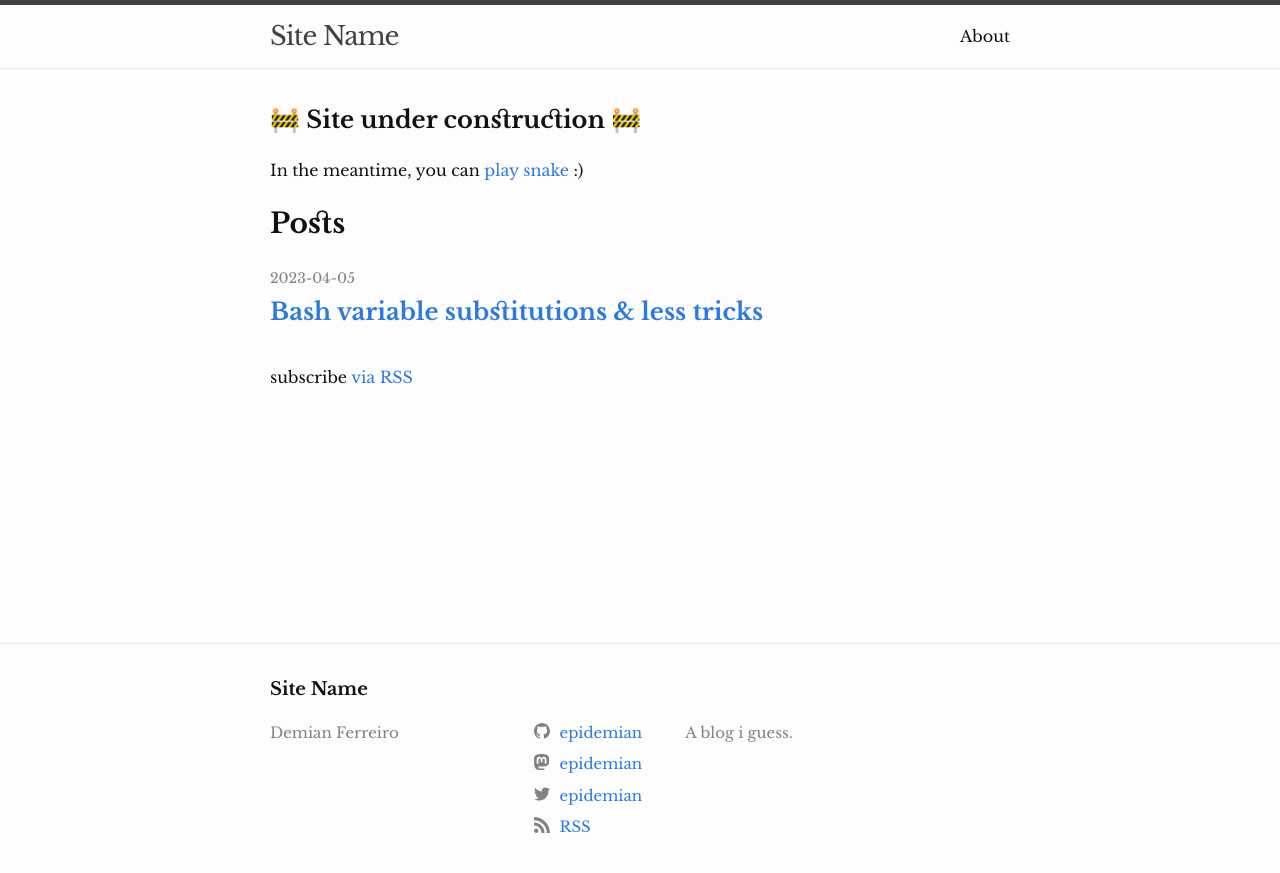
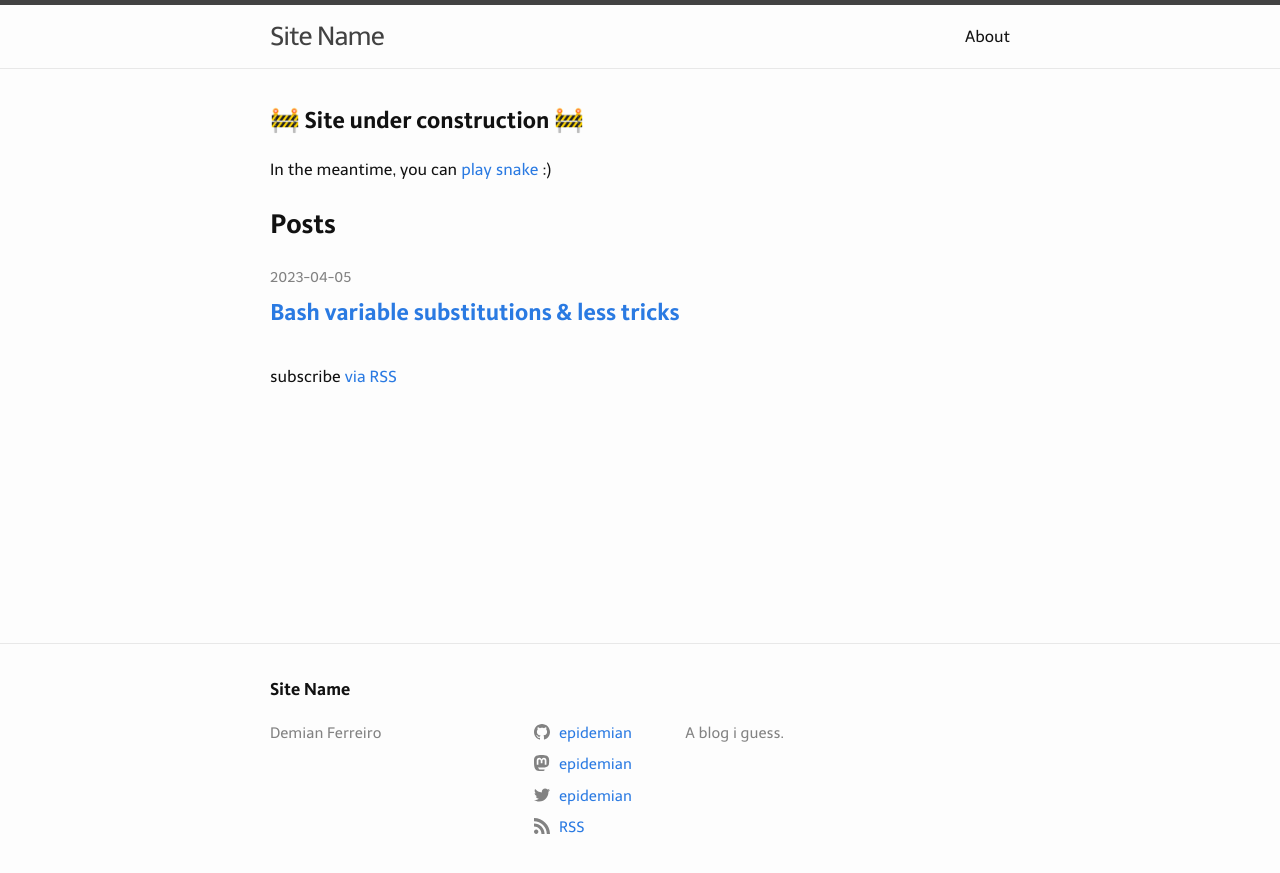
Before and after one commit to epidemian/epidemian.github.io, a Jekyll site: the page built from index.markdown, in a window 1280 px wide. Shown: the top 873 px of the page. Built offline with Jekyll 4.4.1, drawn with Linux system fonts in a browser that asks for light colours.

Commit message:
Try out a sans-serif font combo

```diff
--- a/_sass/minima.scss
+++ b/_sass/minima.scss
@@ -2,7 +2,7 @@
 
 // Define defaults for each variable.
 
-$base-font-family: 'Libre Baskerville', 'DejaVu Serif', 'Bitstream Vera Serif', 'Georgia', serif;
+$base-font-family: 'Telex', sans-serif;
 $base-font-size:   16px !default;
 $base-font-weight: 400 !default;
 $small-font-size:  $base-font-size * 0.875 !default;
@@ -44,6 +44,20 @@ $on-laptop:        800px !default;
 }
 
 @font-face {
+  font-family: 'Telex';
+  font-style: normal;
+  font-weight: 400;
+  font-display: swap;
+  src: url(/assets/fonts/Telex-Regular.woff2) format('woff2'); /* Legacy iOS */
+}
+
+@font-face {
+  font-family: "KievitPro-Bold";
+  font-display: fallback;
+  src: url(/assets/fonts/KievitPro-Bold.woff2) format("woff2");
+}
+
+@font-face {
   font-family: 'Libre Baskerville';
   font-style: normal;
   font-weight: 400;
--- a/_sass/minima/_base.scss
+++ b/_sass/minima/_base.scss
@@ -93,9 +93,7 @@ li {
  * Headings
  */
 h1, h2, h3, h4, h5, h6 {
-  font-weight: 600;
-  // Libre Baskerville font has some really pretty ligatures. Too fancy for normal text, but totally acceptable for titles.
-  font-variant-ligatures: common-ligatures discretionary-ligatures;
+  font-family: 'KievitPro-Bold', sans-serif;
 }
 
 
```
Also changed, not shown: assets/fonts/KievitPro-Bold.woff2 (added), assets/fonts/Telex-Regular.woff2 (added).
